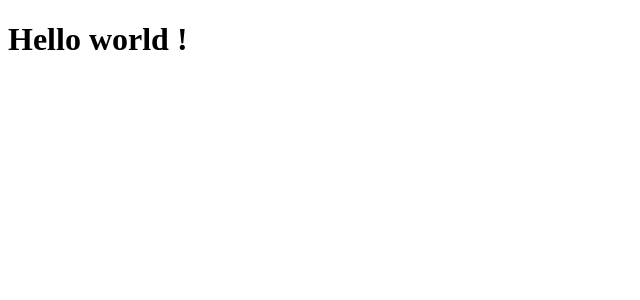
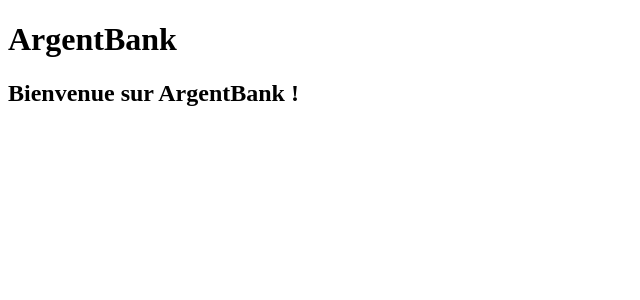
Before and after one commit to ghueldre-pierre/oc-projet-11, a React (Vite) app: page / in a window 1280 px wide. Shown: the top 300 px of the page, without its empty margins (0-640 px from the left). Built offline with nearby package versions, Linux system fonts and the light colour scheme.

Commit message:
add home page

```diff
--- a/src/App.jsx
+++ b/src/App.jsx
@@ -1,5 +1,14 @@
+import { Outlet } from "react-router-dom";
+
 function App() {
-  return <h1>Hello world !</h1>;
+  return (
+    <>
+      <header>
+        <h1>ArgentBank</h1>
+      </header>
+      <Outlet />
+    </>
+  );
 }
 
 export { App };
--- a/src/AppRouter.jsx
+++ b/src/AppRouter.jsx
@@ -1,8 +1,17 @@
-import { createBrowserRouter, createRoutesFromElements, Route } from "react-router-dom";
+import {
+  createBrowserRouter,
+  createRoutesFromElements,
+  Route,
+} from "react-router-dom";
 import { App } from "./App";
+import { HomePage } from "./pages/HomePage";
 
-const AppRouter = createBrowserRouter(createRoutesFromElements(
-    <Route path="/" element={<App />} />
-));
+const AppRouter = createBrowserRouter(
+  createRoutesFromElements(
+    <Route path="/" element={<App />}>
+      <Route index element={<HomePage />} />
+    </Route>
+  )
+);
 
 export { AppRouter };
--- /dev/null
+++ b/src/pages/HomePage/index.jsx
@@ -0,0 +1,9 @@
+function HomePage() {
+  return (
+    <main>
+      <h2>Bienvenue sur ArgentBank !</h2>
+    </main>
+  );
+}
+
+export { HomePage };
```
Also changed, not shown: src/main.jsx (+8 -8 lines).
